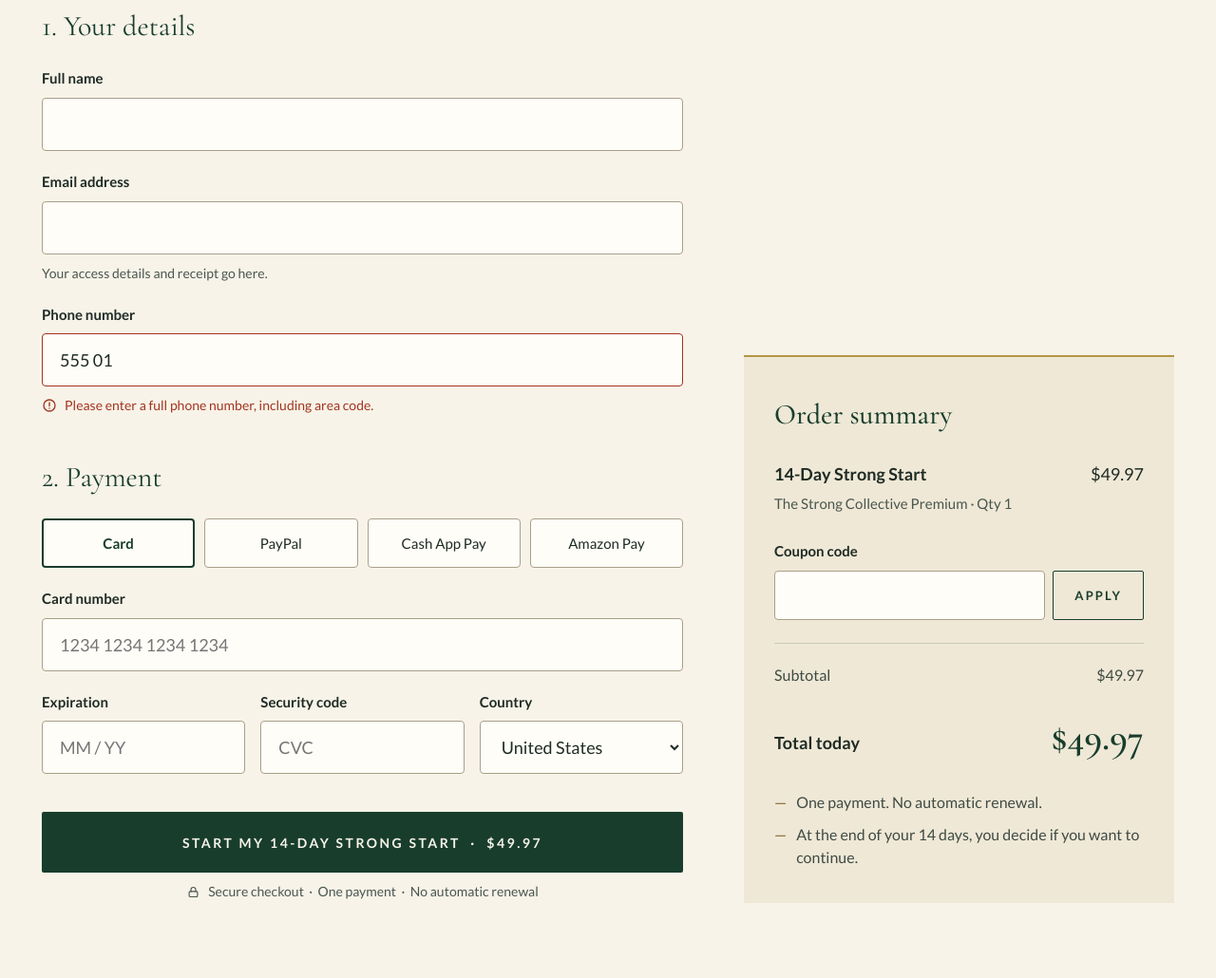
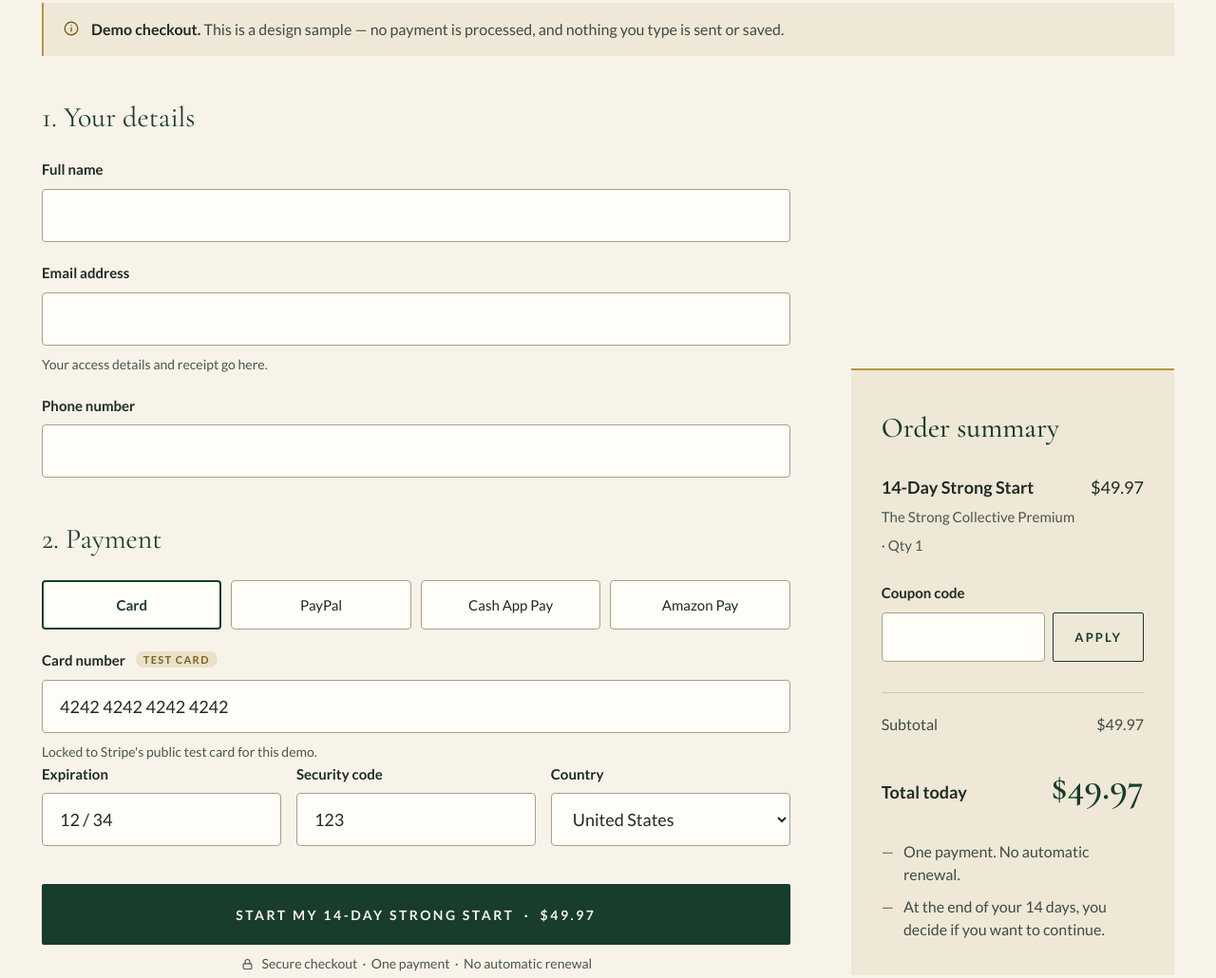
Before and after one commit to Valerie-joy/Valerie-joy-strong-strong-startstoday, a plain HTML site: page index.html in a window 1280 px wide. Shown: the part 7334-8364 px from the top of the page at 95% size. Drawn offline with nearby package versions, Linux system fonts and the light colour scheme.

Commit message:
Rebuild index.html with demo checkout; update README

```diff
--- a/index.html
+++ b/index.html
@@ -282,8 +282,10 @@
   </div>
 </section>
 
-<!-- Enrollment — STYLING TARGET for the existing GoHighLevel order form.
-     Do not ship this mockup form: embed the real GHL form here and restyle it to match. -->
+<!-- Enrollment — PORTFOLIO DEMO.
+     Fully interactive (validation, payment method switch, coupon message, success state),
+     but nothing is sent or stored, and card fields are locked to Stripe's public test card.
+     On a real build, embed the brand's GoHighLevel order form here instead. -->
 <section class="section" id="enroll" style="border-top:1px solid var(--line)">
   <div class="container">
     <div class="section-head reveal">
@@ -291,59 +293,108 @@
       <h2 class="h2">You're one step away from <em>your Strong Start.</em></h2>
       <p class="lead">Your Strong Start is just a few clicks away.</p>
     </div>
+
+    <p class="demo-note" role="note">
+      <svg width="18" height="18" viewBox="0 0 24 24" fill="none" stroke="currentColor" stroke-width="1.8" stroke-linecap="round" aria-hidden="true"><circle cx="12" cy="12" r="9"/><path d="M12 11v5M12 7.5v.01"/></svg>
+      <span><strong>Demo checkout.</strong> This is a design sample — no payment is processed, and nothing you type is sent or saved.</span>
+    </p>
+
     <div class="enroll__grid">
-      <form class="checkout" aria-label="Enrollment and payment" onsubmit="return false">
+      <div class="checkout-wrap">
+        <form class="checkout" id="checkout" aria-label="Enrollment and payment" novalidate>
+          <div class="form-alert" id="form-alert" role="alert" hidden></div>
+
           <fieldset class="fieldset">
             <legend>1. Your details</legend>
             <div class="field">
               <label class="label" for="ss-name">Full name</label>
-            <input class="input" id="ss-name" type="text" autocomplete="name" required>
+              <input class="input" id="ss-name" name="name" type="text" autocomplete="name" required aria-describedby="ss-name-err">
+              <span class="error" id="ss-name-err" hidden></span>
             </div>
             <div class="field">
               <label class="label" for="ss-email">Email address</label>
-            <input class="input" id="ss-email" type="email" autocomplete="email" aria-describedby="ss-email-hint" required>
+              <input class="input" id="ss-email" name="email" type="email" autocomplete="email" required aria-describedby="ss-email-hint ss-email-err">
               <span class="hint" id="ss-email-hint">Your access details and receipt go here.</span>
+              <span class="error" id="ss-email-err" hidden></span>
             </div>
             <div class="field">
               <label class="label" for="ss-phone">Phone number</label>
-            <input class="input" id="ss-phone" type="tel" autocomplete="tel" aria-invalid="true" aria-describedby="ss-phone-err" value="555 01">
-            <span class="error" id="ss-phone-err"><svg width="16" height="16" viewBox="0 0 24 24" fill="none" stroke="currentColor" stroke-width="2" stroke-linecap="round" aria-hidden="true"><circle cx="12" cy="12" r="9"/><path d="M12 7.5v5.5M12 16.5v.01"/></svg>Please enter a full phone number, including area code.</span>
+              <input class="input" id="ss-phone" name="phone" type="tel" autocomplete="tel" inputmode="tel" required aria-describedby="ss-phone-err">
+              <span class="error" id="ss-phone-err" hidden></span>
             </div>
           </fieldset>
 
           <fieldset class="fieldset">
             <legend>2. Payment</legend>
             <div class="pay-methods" role="radiogroup" aria-label="Payment method">
-            <button class="pay-method" type="button" role="radio" aria-checked="true">Card</button>
-            <button class="pay-method" type="button" role="radio" aria-checked="false">PayPal</button>
-            <button class="pay-method" type="button" role="radio" aria-checked="false">Cash App Pay</button>
-            <button class="pay-method" type="button" role="radio" aria-checked="false">Amazon Pay</button>
+              <button class="pay-method" type="button" role="radio" aria-checked="true" data-method="card">Card</button>
+              <button class="pay-method" type="button" role="radio" aria-checked="false" data-method="paypal" tabindex="-1">PayPal</button>
+              <button class="pay-method" type="button" role="radio" aria-checked="false" data-method="cashapp" tabindex="-1">Cash App Pay</button>
+              <button class="pay-method" type="button" role="radio" aria-checked="false" data-method="amazon" tabindex="-1">Amazon Pay</button>
             </div>
+
+            <div class="pay-panel" data-panel="card">
               <div class="field">
-            <label class="label" for="ss-card">Card number</label>
-            <input class="input" id="ss-card" type="text" inputmode="numeric" autocomplete="cc-number" placeholder="1234 1234 1234 1234">
+                <label class="label" for="ss-card">Card number <span class="demo-tag">Test card</span></label>
+                <input class="input input--locked" id="ss-card" type="text" value="4242 4242 4242 4242" readonly aria-describedby="ss-card-hint">
+                <span class="hint" id="ss-card-hint">Locked to Stripe's public test card for this demo.</span>
               </div>
               <div class="field-row">
                 <div class="field">
                   <label class="label" for="ss-exp">Expiration</label>
-              <input class="input" id="ss-exp" type="text" autocomplete="cc-exp" placeholder="MM / YY">
+                  <input class="input input--locked" id="ss-exp" type="text" value="12 / 34" readonly>
                 </div>
                 <div class="field">
                   <label class="label" for="ss-cvc">Security code</label>
-              <input class="input" id="ss-cvc" type="text" inputmode="numeric" autocomplete="cc-csc" placeholder="CVC">
+                  <input class="input input--locked" id="ss-cvc" type="text" value="123" readonly>
                 </div>
                 <div class="field">
                   <label class="label" for="ss-country">Country</label>
-              <select class="input" id="ss-country" autocomplete="country-name"><option>United States</option></select>
+                  <select class="input" id="ss-country" name="country" autocomplete="country-name">
+                    <option>United States</option>
+                    <option>Canada</option>
+                    <option>United Kingdom</option>
+                    <option>Australia</option>
+                    <option>Philippines</option>
+                  </select>
                 </div>
+              </div>
+            </div>
+            <div class="pay-panel pay-panel--redirect" data-panel="paypal" hidden>
+              <p>You'll continue to <strong>PayPal</strong> to finish securely, then come right back here.</p>
+            </div>
+            <div class="pay-panel pay-panel--redirect" data-panel="cashapp" hidden>
+              <p>You'll scan a code or open <strong>Cash App</strong> on your phone to finish securely.</p>
+            </div>
+            <div class="pay-panel pay-panel--redirect" data-panel="amazon" hidden>
+              <p>You'll sign in with <strong>Amazon</strong> to pay with your saved details.</p>
             </div>
           </fieldset>
 
           <div class="field">
-          <button class="btn btn--primary btn--block" type="submit" style="min-height:64px">Start My 14-Day Strong Start &nbsp;·&nbsp; $49.97</button>
+            <button class="btn btn--primary btn--block btn--submit" id="submit-btn" type="submit">
+              <span class="btn__label">Start My 14-Day Strong Start &nbsp;·&nbsp; $49.97</span>
+              <span class="spinner" aria-hidden="true"></span>
+            </button>
             <p class="secure"><svg width="15" height="15" viewBox="0 0 24 24" fill="none" stroke="currentColor" stroke-width="1.8" stroke-linecap="round" stroke-linejoin="round" aria-hidden="true"><rect x="5" y="11" width="14" height="9" rx="1.5"/><path d="M8 11V8a4 4 0 0 1 8 0v3"/></svg>Secure checkout &nbsp;·&nbsp; One payment &nbsp;·&nbsp; No automatic renewal</p>
           </div>
         </form>
+
+        <div class="success" id="success" hidden>
+          <div class="success__mark" aria-hidden="true">
+            <svg width="34" height="34" viewBox="0 0 24 24" fill="none" stroke="currentColor" stroke-width="1.6" stroke-linecap="round" stroke-linejoin="round"><path d="M4 12.5l5 5L20 6.5"/></svg>
+          </div>
+          <h3 class="success__title" id="success-title" tabindex="-1">You're in, <span id="success-name">friend</span>.</h3>
+          <p class="lead">Your 14-Day Strong Start begins now. Here's what happens next:</p>
+          <ol class="success__steps">
+            <li><strong>Check your inbox.</strong> Your access details go to <span id="success-email"></span>.</li>
+            <li><strong>Join your first workout</strong> — live, or press play on a replay.</li>
+            <li><strong>Say hello</strong> in The Strong Collective community.</li>
+          </ol>
+          <p class="demo-note demo-note--inline"><strong>Demo:</strong> no payment was taken and no email will be sent.</p>
+          <button class="btn btn--outline" type="button" id="reset-demo">Run the demo again</button>
+        </div>
+      </div>
 
       <aside class="summary" aria-label="Order summary">
         <h3 class="summary__title">Order summary</h3>
@@ -354,9 +405,10 @@
         <div class="field">
           <label class="label" for="ss-coupon">Coupon code</label>
           <div class="coupon">
-            <input class="input" id="ss-coupon" type="text">
-            <button class="btn btn--outline" type="button">Apply</button>
+            <input class="input" id="ss-coupon" type="text" autocomplete="off" aria-describedby="ss-coupon-msg">
+            <button class="btn btn--outline" type="button" id="coupon-btn">Apply</button>
           </div>
+          <span class="hint" id="ss-coupon-msg" aria-live="polite"></span>
         </div>
         <div class="totals">
           <div class="totals__row"><span>Subtotal</span><span>$49.97</span></div>
```
Also changed, not shown: 1 other file. Lines whose indentation alone changed are shown as unchanged.
